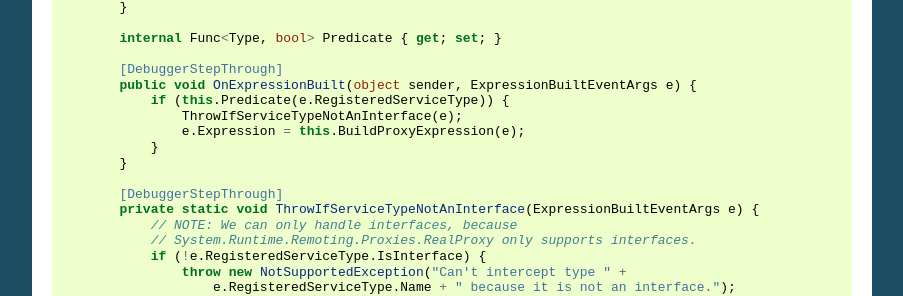
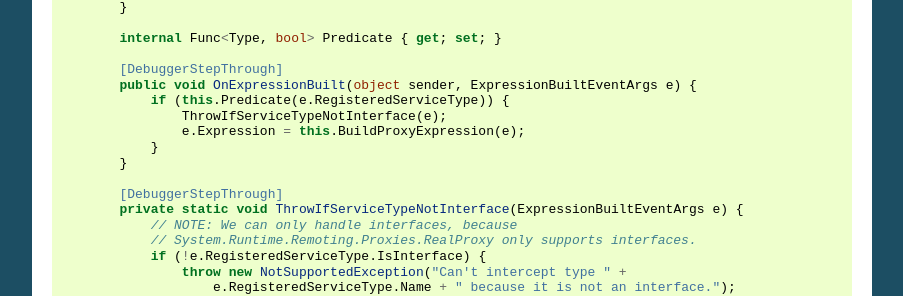
Before and after one commit to simpleinjector/Documentation, a Sphinx documentation site: the page built from source/InterceptionExtensions.rst, in a window 1280 px wide and 900 px high, scrolled down 2027 px. Shown: the part 151-447 px from the top of the window, without its empty margins (198-1101 px from the left). Built offline with Sphinx 7.4.7, drawn with Linux system fonts in a browser that asks for light colours.

Commit message:
Improved formatting of interception examples.

```diff
--- a/source/InterceptionExtensions.rst
+++ b/source/InterceptionExtensions.rst
@@ -144,13 +144,13 @@ Interception Extensions
             [DebuggerStepThrough]
             public void OnExpressionBuilt(object sender, ExpressionBuiltEventArgs e) {
                 if (this.Predicate(e.RegisteredServiceType)) {
-                    ThrowIfServiceTypeNotAnInterface(e);
+                    ThrowIfServiceTypeNotInterface(e);
                     e.Expression = this.BuildProxyExpression(e);
                 }
             }
 
             [DebuggerStepThrough]
-            private static void ThrowIfServiceTypeNotAnInterface(ExpressionBuiltEventArgs e) {
+            private static void ThrowIfServiceTypeNotInterface(ExpressionBuiltEventArgs e) {
                 // NOTE: We can only handle interfaces, because
                 // System.Runtime.Remoting.Proxies.RealProxy only supports interfaces.
                 if (!e.RegisteredServiceType.IsInterface) {
@@ -235,8 +235,10 @@ Interception Extensions
             }
 
             private IMessage InvokeMethodCall(IMethodCallMessage message) {
-                var invocation =
-                    new Invocation { Proxy = this, Message = message, Arguments = message.Args };
+                var invocation = new Invocation {
+                    Proxy = this,
+                    Message = message,
+                    Arguments = message.Args };
 
                 invocation.Proceeding += () => {
                     invocation.ReturnValue = message.MethodBase.Invoke(
```
